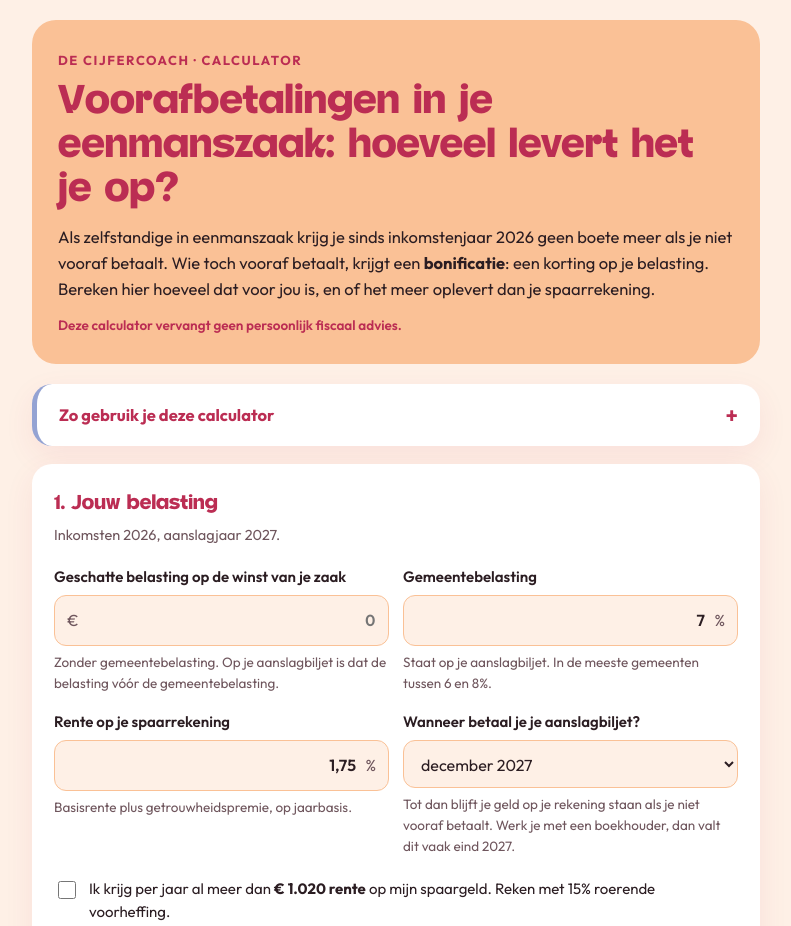
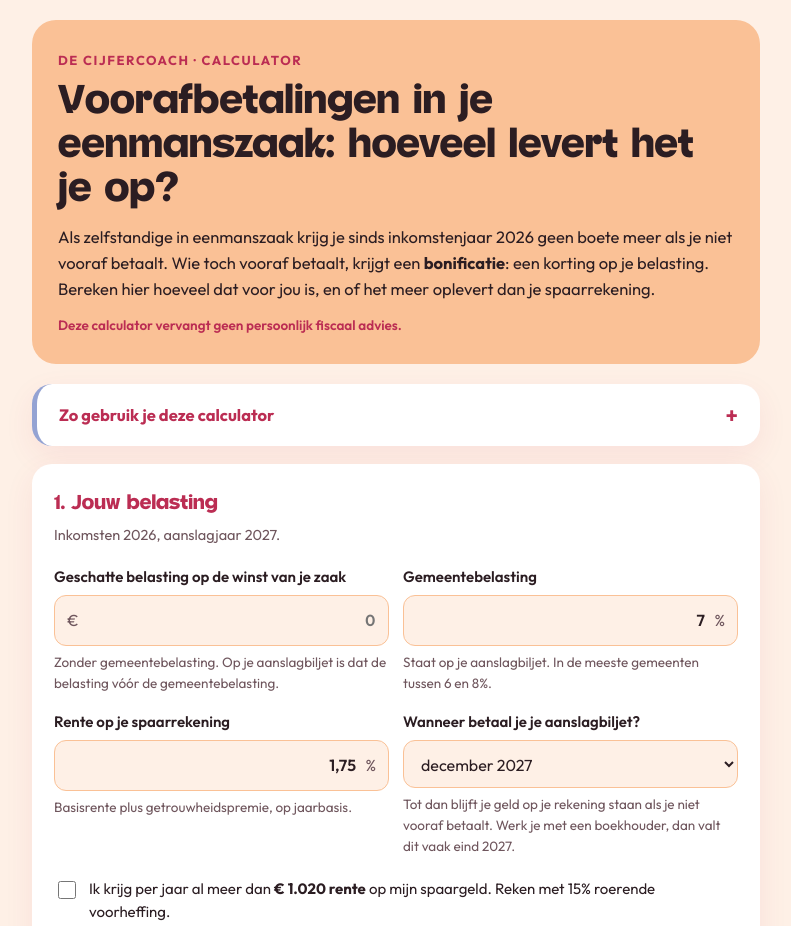
Before and after one commit to decijfercoach/calculators, a plain HTML site: page vab/eenmanszaak/index.html in a window 1280 px wide. Shown: the top 926 px of the page, without its empty margins (244-1035 px from the left). Drawn offline with Linux system fonts and the light colour scheme.

Commit message:
Voorafbetalingen eenmanszaak: donkere titel

```diff
--- a/vab/eenmanszaak/index.html
+++ b/vab/eenmanszaak/index.html
@@ -44,7 +44,7 @@ b,strong{font-weight:700}
 :focus-visible{outline:3px solid var(--roze);outline-offset:2px}
 .hero{background:var(--perzik);border-radius:24px;padding:30px 26px 28px;margin-bottom:20px}
 .eyebrow{font-size:13px;letter-spacing:.12em;text-transform:uppercase;color:var(--bordeaux);font-weight:700;margin:0 0 10px}
-h1{font-size:clamp(28px,6vw,42px);line-height:1.05;letter-spacing:-.02em;font-weight:800;color:var(--bordeaux);margin:0 0 12px}
+h1{font-size:clamp(28px,6vw,42px);line-height:1.05;letter-spacing:-.02em;font-weight:800;color:var(--ink);margin:0 0 12px}
 .hero-note{margin:14px 0 0;font-size:13.5px;font-weight:600;color:var(--bordeaux)}
 .intro{color:var(--ink);margin:0;font-size:16.5px}
 .card{background:var(--card);border:0;border-radius:20px;box-shadow:var(--shadow);padding:24px 22px;margin-bottom:18px}
```
